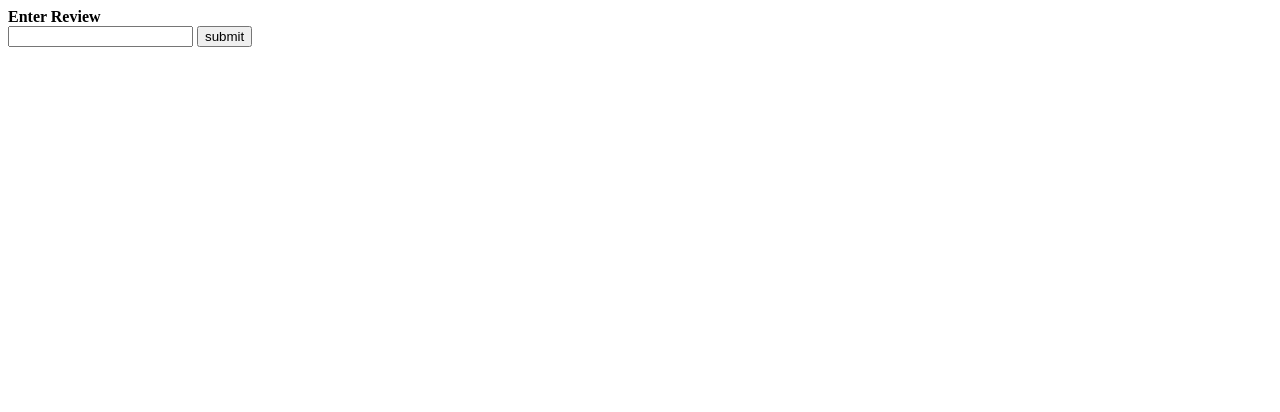
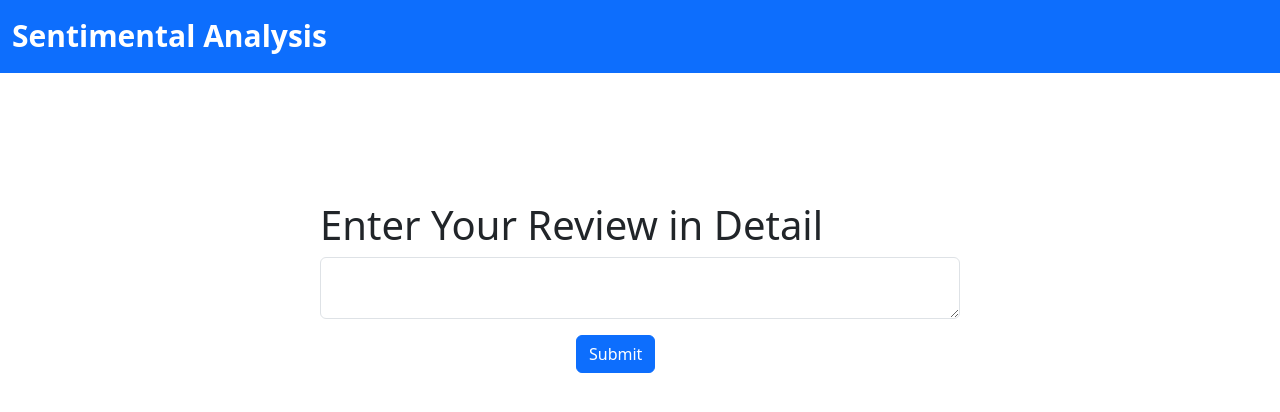
Before and after one commit to Haneet-Arya/sentimental_analysis, a Flask app: page /home in a window 1280 px wide. Shown: the top 412 px of the page. Run offline with Flask 2, Linux system fonts and the light colour scheme.

Commit message:
changes in frontend and other fixes

```diff
--- a/templates/home.html
+++ b/templates/home.html
@@ -5,12 +5,52 @@
     <meta http-equiv="X-UA-Compatible" content="IE=edge">
     <meta name="viewport" content="width=device-width, initial-scale=1.0">
     <title>Sentimental Analysis</title>
+    <link href="https://cdn.jsdelivr.net/npm/bootstrap@5.3.0-alpha3/dist/css/bootstrap.min.css" rel="stylesheet" integrity="sha384-KK94CHFLLe+nY2dmCWGMq91rCGa5gtU4mk92HdvYe+M/SXH301p5ILy+dN9+nJOZ" crossorigin="anonymous">
 </head>
+<style>
+    .navbar{
+        padding-bottom: 10px;
+
+    }
+    .navbar-brand{
+        color: white;
+        font-size: 30px;
+        font-weight: bold;
+    }
+
+    form{
+        margin-top: 10%;
+    }
+    .review_form{
+        width: 50%;
+        margin: auto;
+    }
+    .btn-primary{
+        margin-left: 45%;}
+
+</style>
 <body>
-    <form action="predict" method="GET">
+    <nav class="navbar bg-primary" >
+        <div class="container-fluid">
+          <a class="navbar-brand " href="#">Sentimental Analysis</a>
+        </div>
+      </nav>
+    <!-- <form action="predict" method="GET">
         <b>Enter Review </b><br>
         <input type="text" name="review" id="">
         <input type="submit" value="submit">
-    </form>
+    </form> -->
+    <form action="predict" method="GET">
+        <div class="mb-3 review_form" >
+          <h1 for="reviewProduct" class="form-label">Enter Your Review in Detail</h1>
+          <textarea  type="textarea" name="review" class="form-control" id="reviewProduct" aria-describedby="reviewHelp" ></textarea>
+
+        </div>
+
+
+        <input type="submit" class="btn btn-primary"></input>
+      </form>
+    <script src="https://cdn.jsdelivr.net/npm/@popperjs/core@2.11.7/dist/umd/popper.min.js" integrity="sha384-zYPOMqeu1DAVkHiLqWBUTcbYfZ8osu1Nd6Z89ify25QV9guujx43ITvfi12/QExE" crossorigin="anonymous"></script>
+<script src="https://cdn.jsdelivr.net/npm/bootstrap@5.3.0-alpha3/dist/js/bootstrap.min.js" integrity="sha384-Y4oOpwW3duJdCWv5ly8SCFYWqFDsfob/3GkgExXKV4idmbt98QcxXYs9UoXAB7BZ" crossorigin="anonymous"></script>
 </body>
 </html>
```
Also changed, not shown: templates/output.html (+49 -1 lines).
